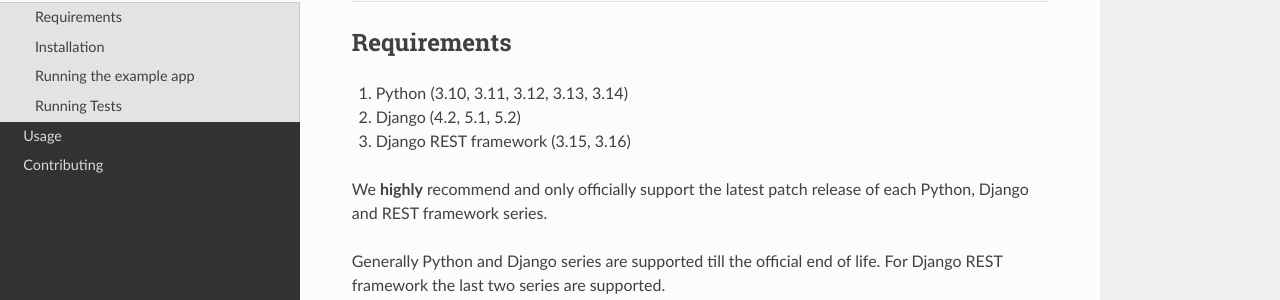
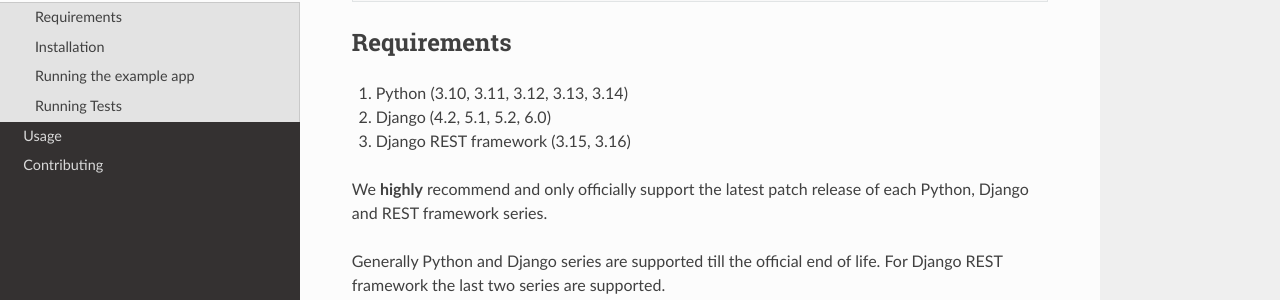
Before and after one commit to django-json-api/django-rest-framework-json-api, a Sphinx documentation site: the page built from docs/getting-started.md, in a window 1280 px wide and 900 px high, scrolled down 855 px. Shown: the part 150-450 px from the top of the window. Built offline with Sphinx 7.4.7 and the Read the Docs theme 3.1.0, drawn with Linux system fonts in a browser that asks for light colours; pages that are not in the unit, such as notebooks, are missing from menus.

Commit message:
Added support for Django 6.0 (#1313)

```diff
--- a/README.rst
+++ b/README.rst
@@ -93,7 +93,7 @@
 ------------
 
 1. Python (3.10, 3.11, 3.12, 3.13, 3.14)
-2. Django (4.2, 5.1, 5.2)
+2. Django (4.2, 5.1, 5.2, 6.0)
 3. Django REST framework (3.15, 3.16)
 
 We **highly** recommend and only officially support the latest patch release of each Python, Django and REST framework series.
--- a/docs/getting-started.md
+++ b/docs/getting-started.md
@@ -52,7 +52,7 @@
 ## Requirements
 
 1. Python (3.10, 3.11, 3.12, 3.13, 3.14)
-2. Django (4.2, 5.1, 5.2)
+2. Django (4.2, 5.1, 5.2, 6.0)
 3. Django REST framework (3.15, 3.16)
 
 We **highly** recommend and only officially support the latest patch release of each Python, Django and REST framework series.
```
Also changed, not shown: CHANGELOG.md (+4 -0 lines), 1 other file.
